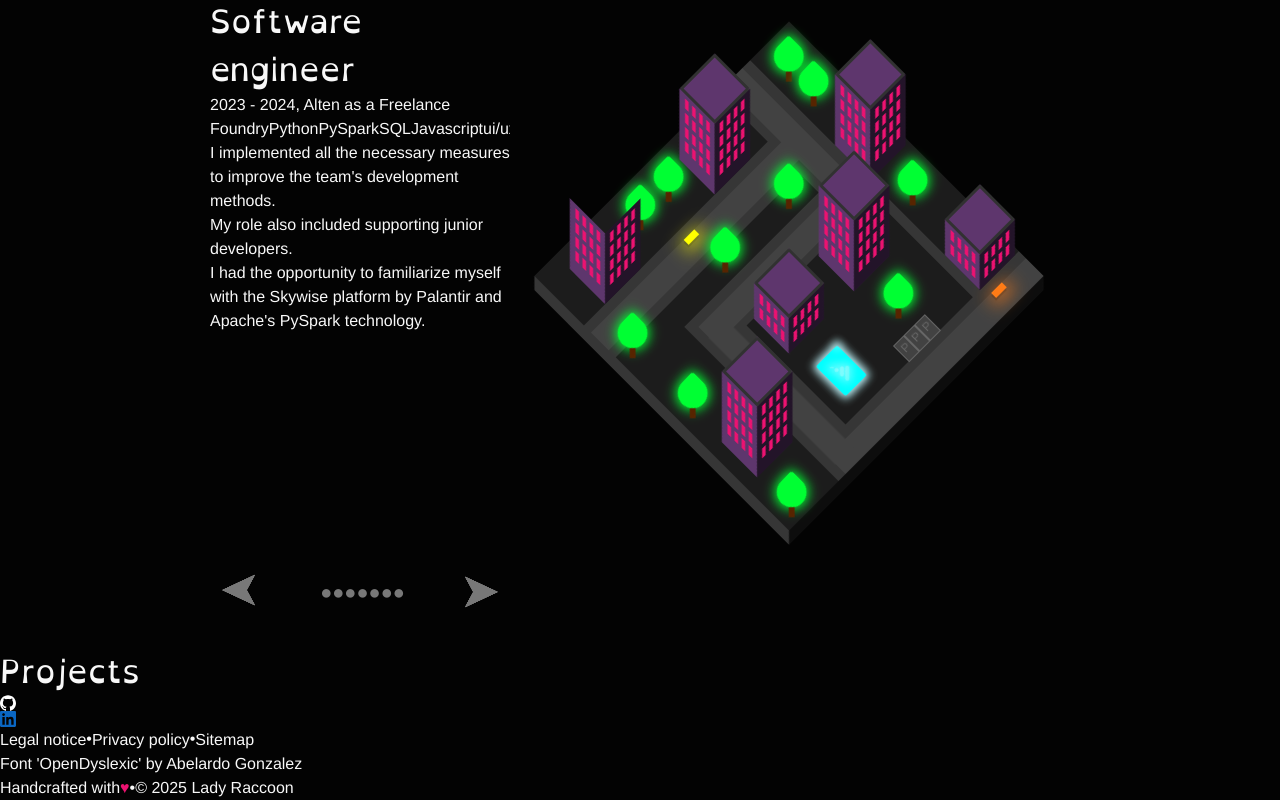
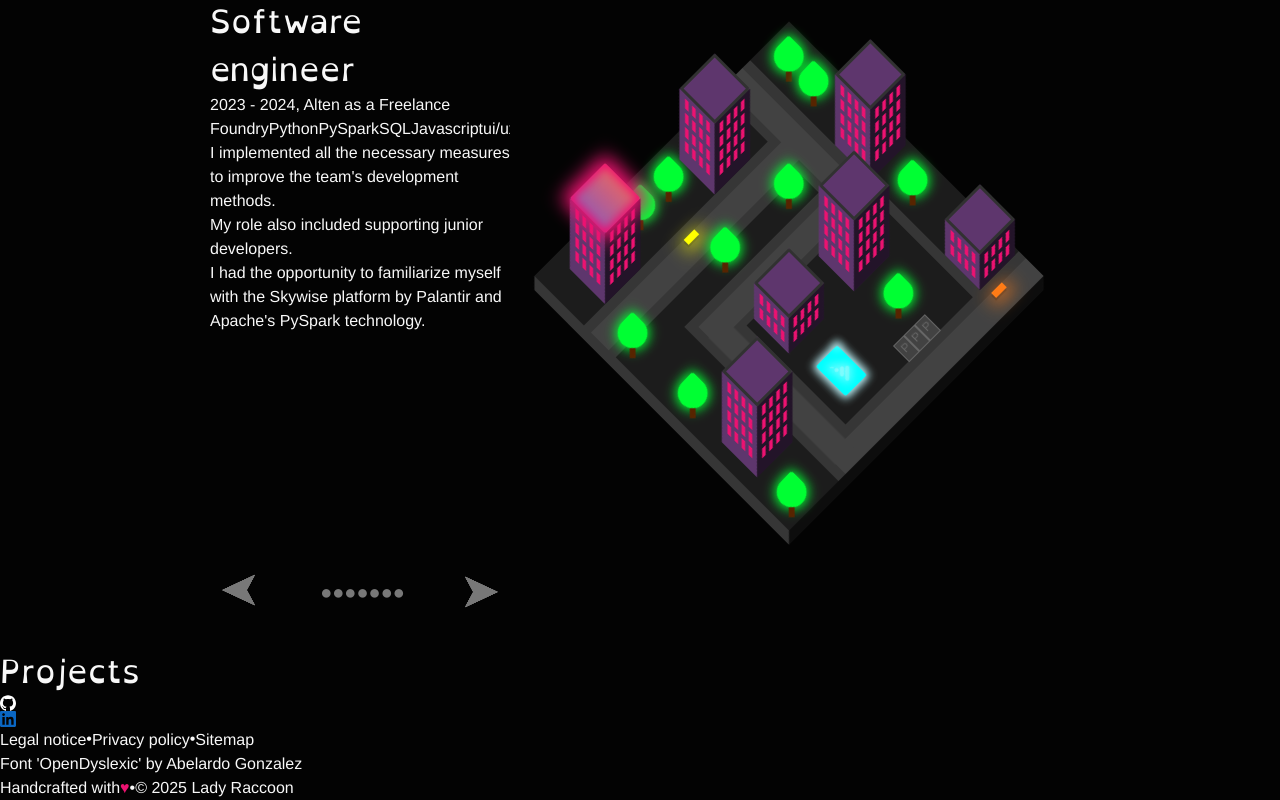
Before and after one commit to angele-henry-dev/lady-raccoon-next, a Next.js app: page / in a window 1280 px wide. Shown: the part 1765-2565 px from the top of the page. Built offline with nearby package versions, Linux system fonts and the light colour scheme.

Commit message:
Fix css issue with roof selected

```diff
--- a/src/components/IsometricCity.tsx
+++ b/src/components/IsometricCity.tsx
@@ -149,7 +149,7 @@ const IsometricCity = () => {
                   ref={(el) => {
                     if (el) buildings.current[i] = el;
                   }}
-                  className={styles[`roof${selectedIndex === i ? 'Selected' : ''}`]}
+                  className={`${styles.roof} ${selectedIndex === i ? styles.selected : ''}`}
                   onClick={() => setSelectedIndex(i)}
                 ></div>
               </div>
```
